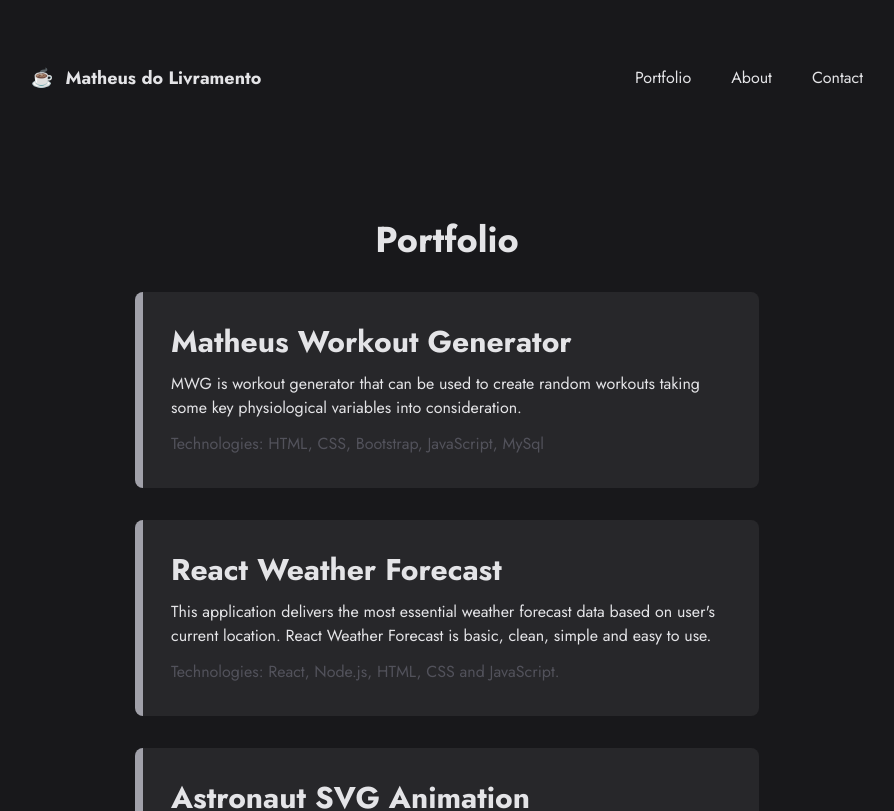
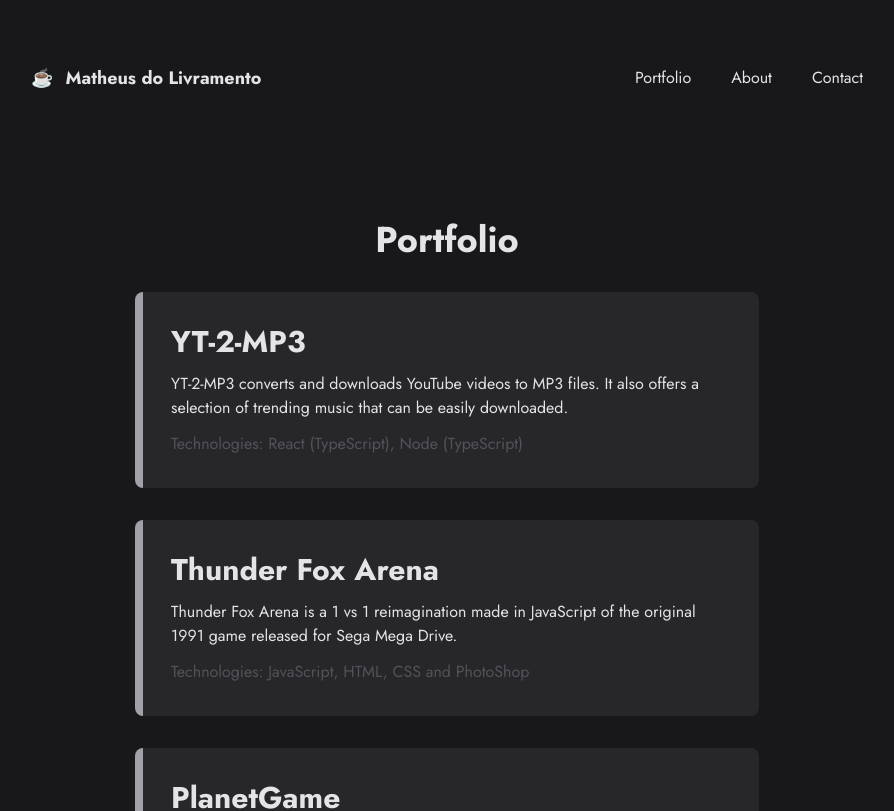
Before and after one commit to livramatheus/livramento, a Next.js app: page /portfolio in a window 1280 px wide. Shown: the top 811 px of the page, without its empty margins (193-1087 px from the left). Built offline with nearby package versions, Linux system fonts and the light colour scheme; no server answers.

Commit message:
feat: sort projects by release date

```diff
--- a/app/portfolio/page.tsx
+++ b/app/portfolio/page.tsx
@@ -10,7 +10,8 @@ export const metadata = {
 const Portfolio = async () => {
   const response = await fetch(`${process.env.SERVER_URL}/api/projects`);
   const jsonList = await response.json();
-  const projects: IProject[] = jsonList.projectList;
+  let projects: IProject[] = jsonList.projectList;
+  projects = projects.reverse();
 
   return (
     <section className="flex flex-col items-center gap-8">
```
